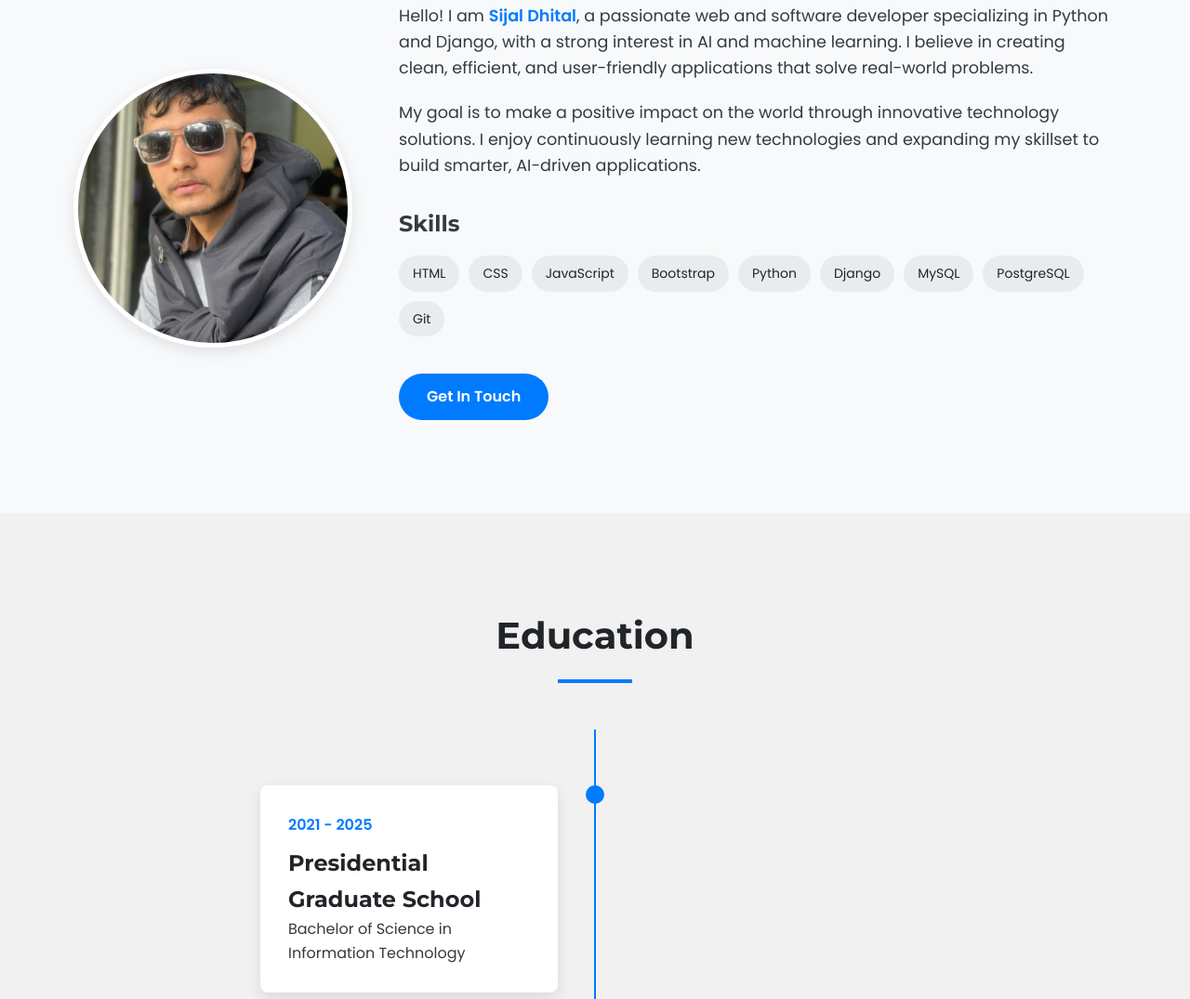
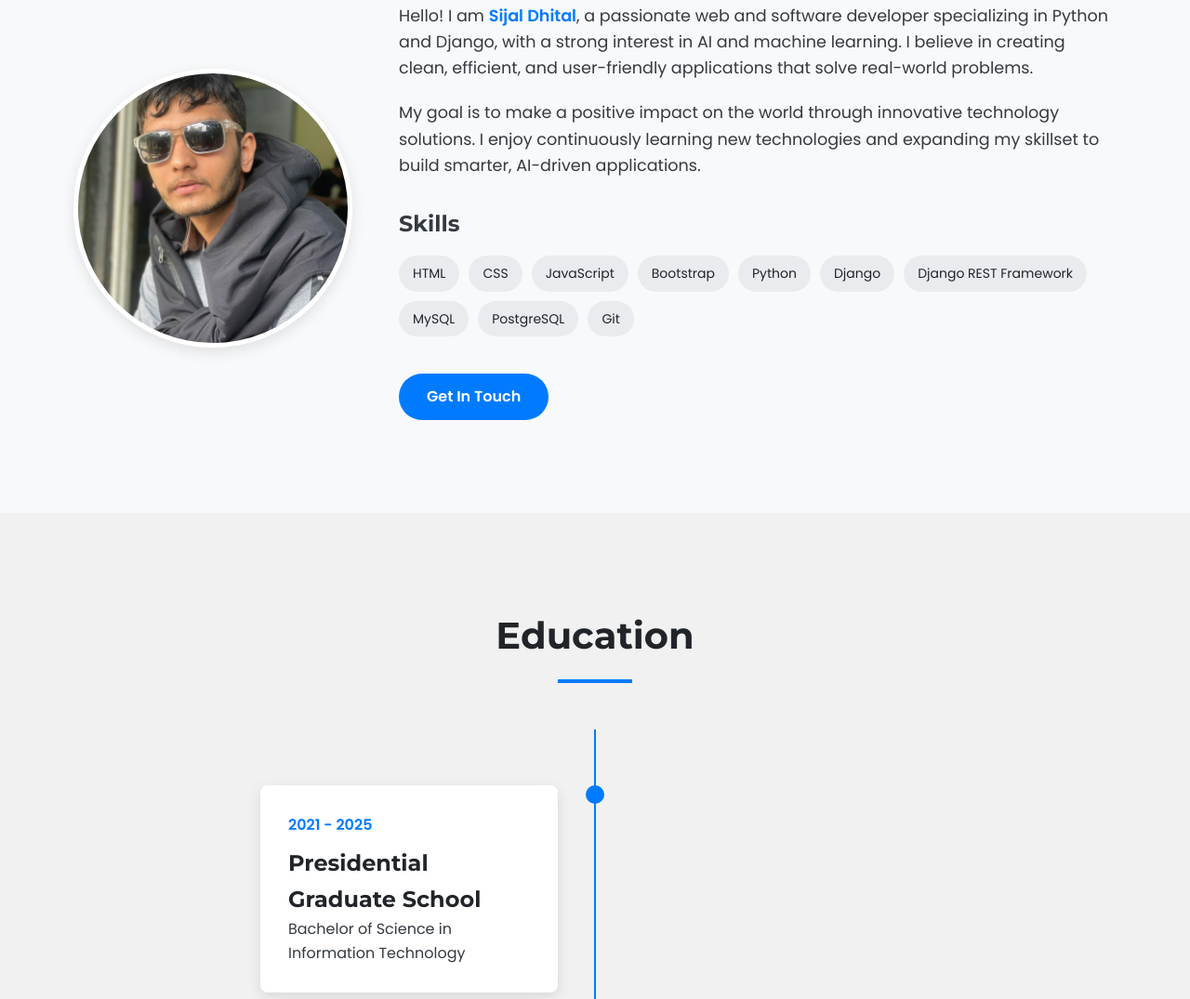
Before and after one commit to sijaldhital/portfolio, a plain HTML site: page index.html in a window 1280 px wide. Shown: the part 1030-2105 px from the top of the page at 93% size. Drawn offline with Linux system fonts and the light colour scheme.

Commit message:
added drf in skills

```diff
--- a/index.html
+++ b/index.html
@@ -73,6 +73,7 @@
                             <span class="skill-tag">Bootstrap</span>
                             <span class="skill-tag">Python</span>
                             <span class="skill-tag">Django</span>
+                            <span class="skill-tag">Django REST Framework</span>
                             <span class="skill-tag">MySQL</span>
                             <span class="skill-tag">PostgreSQL</span>
                             <span class="skill-tag">Git</span>
```
